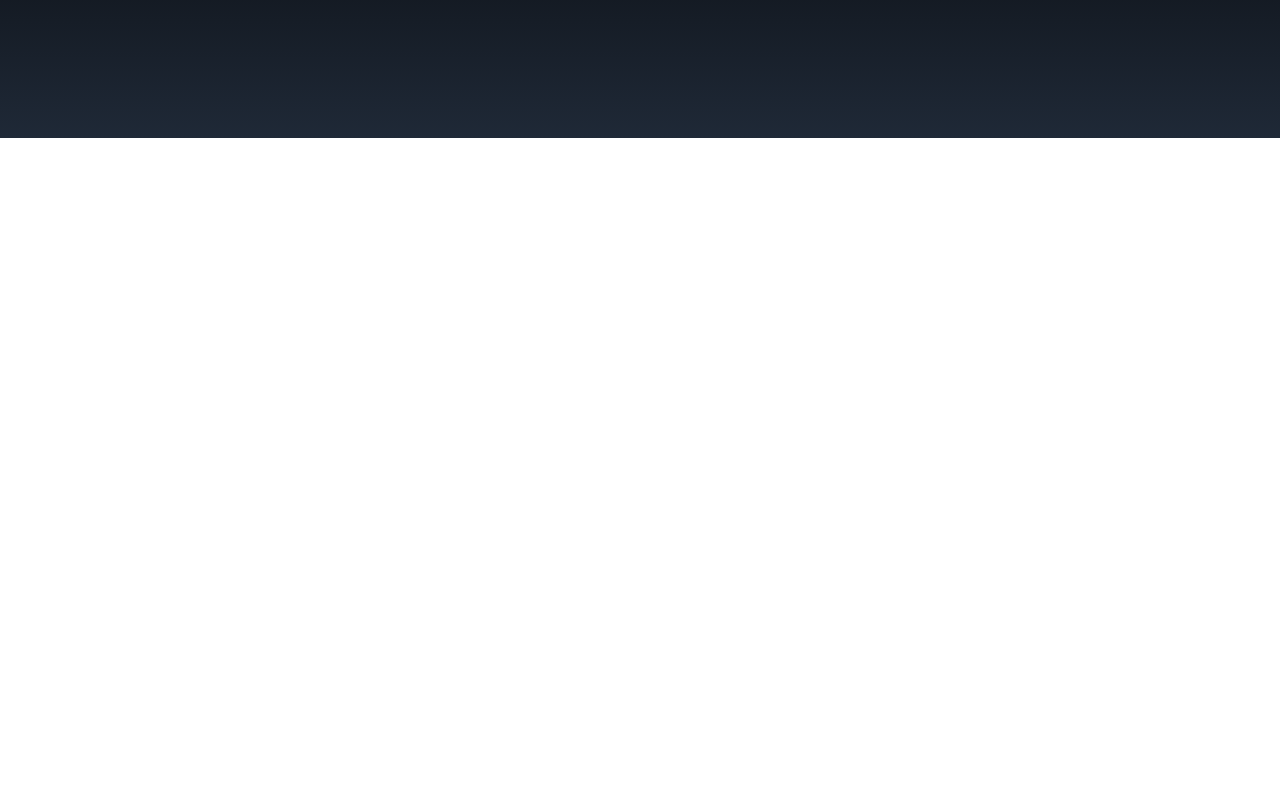
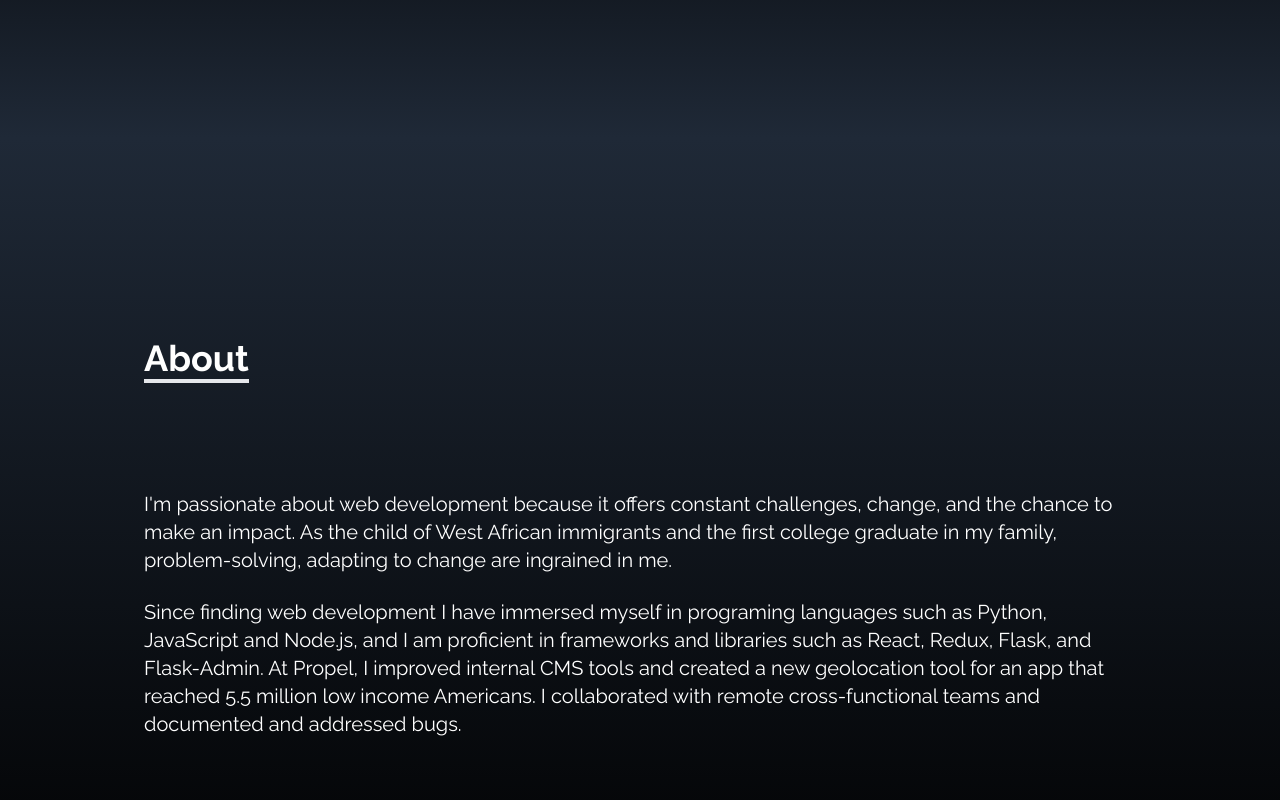
Before and after one commit to YaniWessi/Dev-Portfolio-, a React (Vite) app: page / in a window 1280 px wide. Shown: the part 662-1462 px from the top of the page. Before the commit the page ends 800 px from the top, so only its background shows below. Built offline with nearby package versions, Linux system fonts and the light colour scheme.

Commit message:
create the about component and added stayles and content to it

```diff
--- a/src/App.jsx
+++ b/src/App.jsx
@@ -2,6 +2,7 @@ import React from 'react'
 import NavBar from './components/NavBar'
 import Home from './components/Home';
 import SocialLinks from './components/SocialLinks';
+import About from './components/About';
 
 
 function App() {
@@ -11,6 +12,7 @@ function App() {
     <div>
       <NavBar />
       <Home />
+      <About />
 
       <SocialLinks />
     </div>
--- /dev/null
+++ b/src/components/About.jsx
@@ -0,0 +1,28 @@
+import React from 'react'
+
+const About = () => {
+  return (
+    <div name="about" className="w-full h-screen bg-gradient-to-b from-gray-800 to-black text-white">
+      <div className=" max-w-screen-lg p-4 mx-auto flex flex-col justify-center w-full h-full">
+        <div className="pb-8">
+          <p className="text-4xl font-bold inline border-b-4 borgray500">About</p>
+        </div>
+          <p className="text-xl mt-20">
+
+          I'm passionate about web development because it offers constant challenges, change, and the chance to make an impact. As the child of West African immigrants and the first college graduate in my family, problem-solving, adapting to change are ingrained in me.
+
+          </p>
+
+          <br />
+
+          <p className="text-xl">
+          Since finding web development I have immersed myself in programing languages such as Python, JavaScript and Node.js, and I am proficient in frameworks and libraries such as React, Redux, Flask, and Flask-Admin.
+
+At Propel, I improved internal CMS tools and created a new geolocation tool for an app that reached 5.5 million low income Americans. I collaborated with remote cross-functional teams and documented and addressed bugs.
+          </p>
+      </div>
+    </div>
+  )
+}
+
+export default About
```
